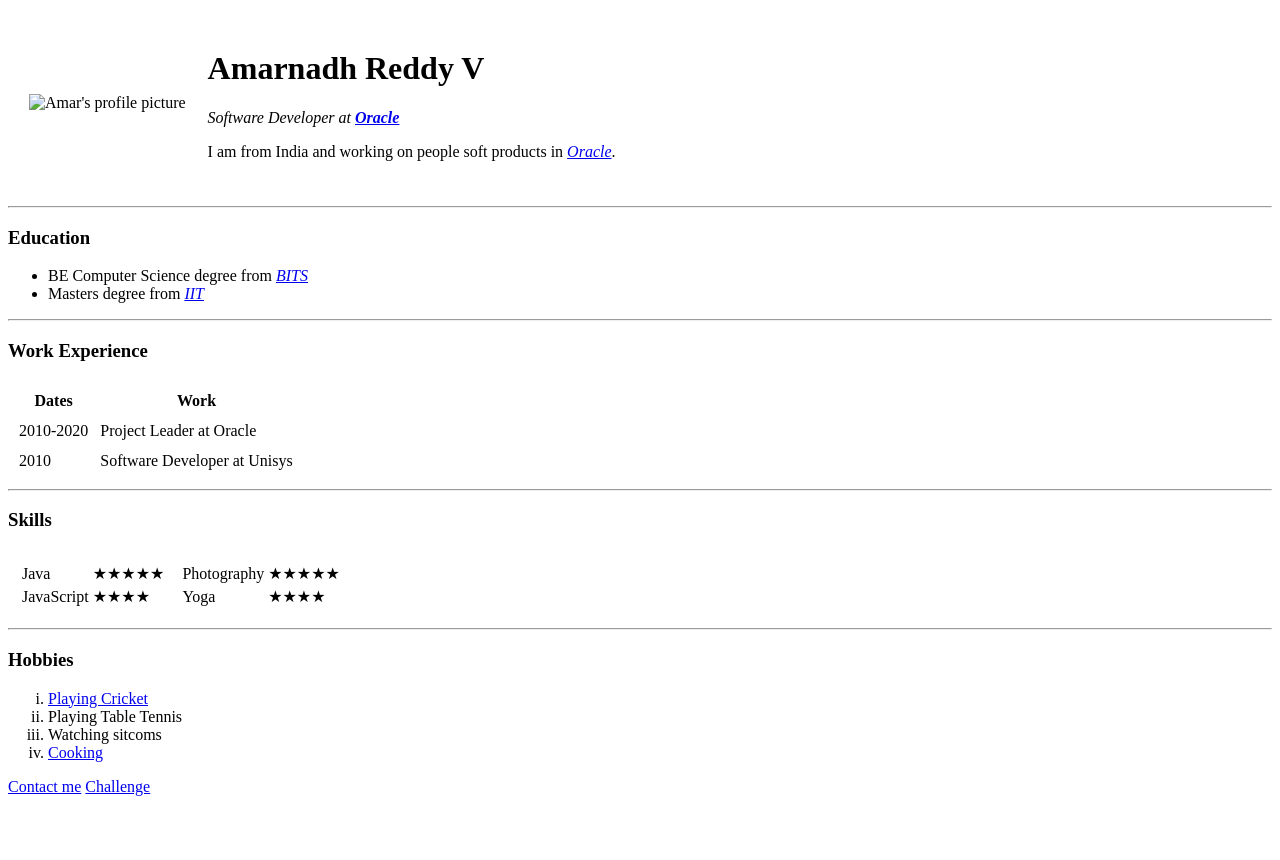
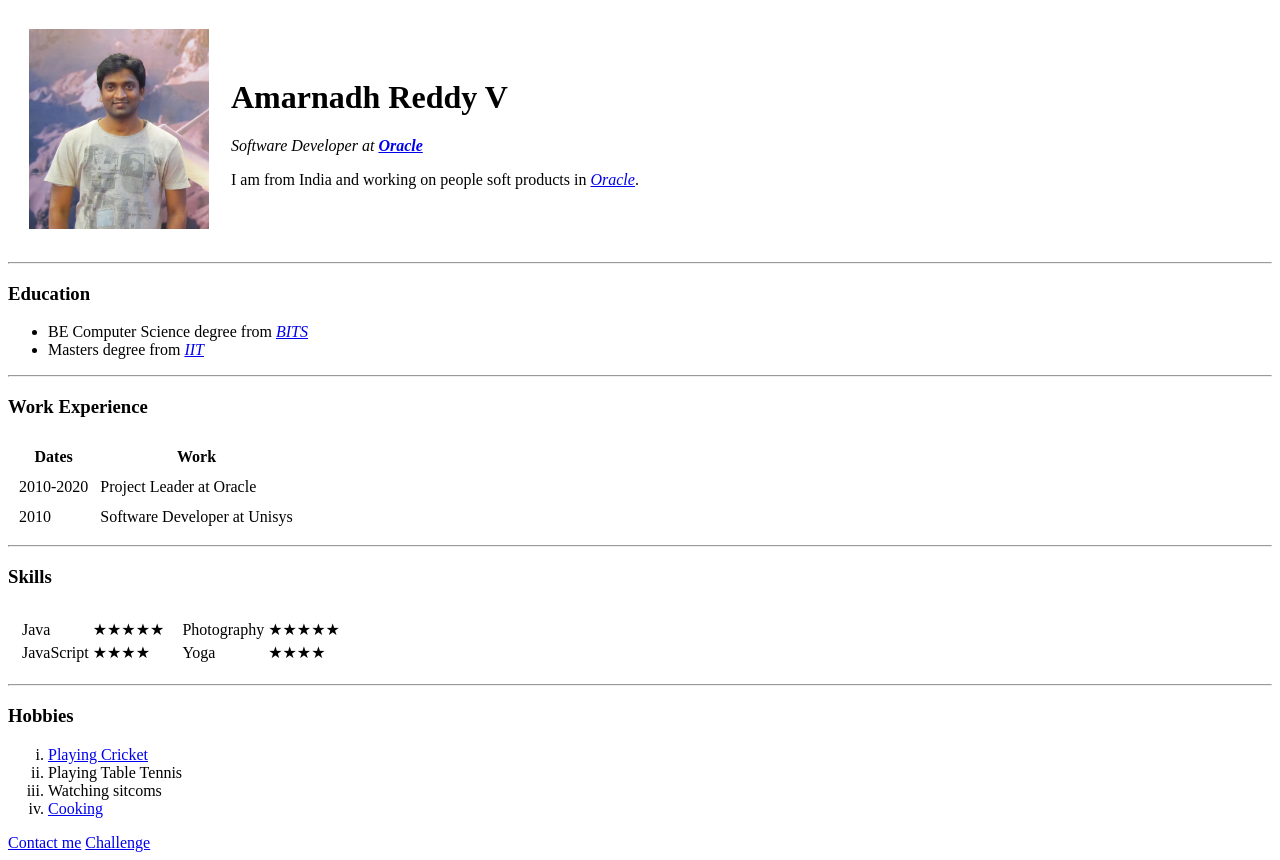
Before and after one commit to amar425/cv, a plain HTML site: page index.html in a window 1280 px wide. Before the commit the page ends 804 px from the top, so only its background shows below. Drawn offline with Linux system fonts and the light colour scheme.

Commit message:
Update index.html

```diff
--- a/index.html
+++ b/index.html
@@ -10,7 +10,7 @@
 <body>
   <table cellspacing="20">
     <tr>
-      <td><img src="images/Amar.jpg" alt="Amar's profile picture" style="height:200px;width:180px"></td>
+      <td><img src="Amar.jpg" alt="Amar's profile picture" style="height:200px;width:180px"></td>
       <td>
         <h1>Amarnadh Reddy V</h1>
         <p><em>Software Developer at <strong><a href="https://www.oracle.com/in/index.html">Oracle</a></strong></em></p>
```
